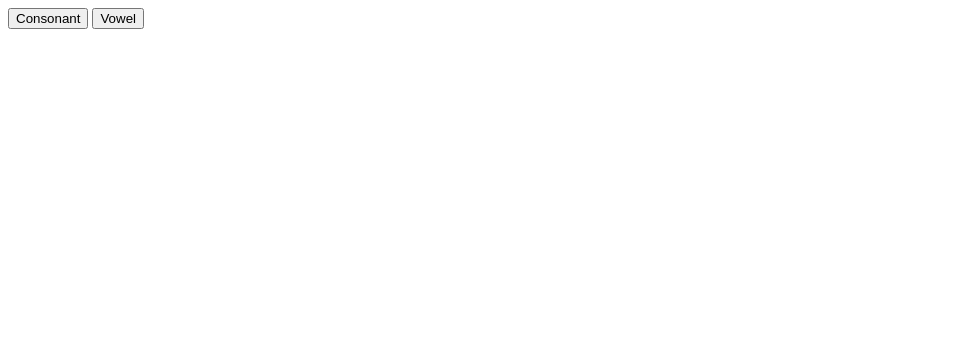
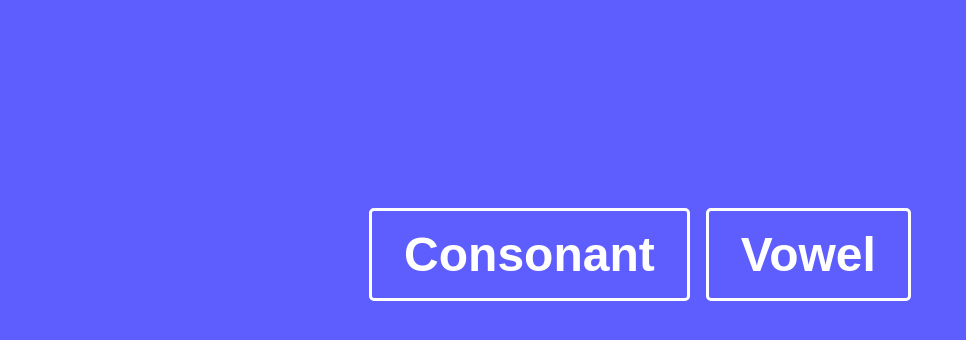
Before and after one commit to P6hi/countdown, a plain HTML site: page index.html in a window 1280 px wide. Shown: the whole page, without its empty margins (0-966 px from the left). Drawn offline with Linux system fonts and the light colour scheme.

Commit message:
Add simple styling for UI

```diff
--- a/index.html
+++ b/index.html
@@ -9,8 +9,12 @@
     <script src="script.js" defer></script>
 </head>
 <body>
-    <div class="letters"></div>
-    <button type="button" class="letter-btn consonant">Consonant</button>
-    <button type="button" class="letter-btn vowel">Vowel</button>
+    <div class="game-container">
+        <div class="letters"></div>
+        <div class="buttons-container">
+            <button type="button" class="letter-btn consonant">Consonant</button>
+            <button type="button" class="letter-btn vowel">Vowel</button>
+        </div>
+    </div>
 </body>
 </html>
--- a/style.css
+++ b/style.css
@@ -0,0 +1,47 @@
+body {
+    background-color: rgb(94, 94, 255);
+    display: flex;
+    justify-content: center;
+    font-family: Verdana, Geneva, Tahoma, sans-serif;
+    justify-content: center;
+}
+
+.game-container {
+    width: 80%;
+}
+
+.buttons-container {
+    display: flex;
+    justify-content: center;
+    gap: 1rem;
+}
+
+.letters {
+    display: grid;
+    grid-template-columns: repeat(auto-fill, minmax(100px, 1fr));
+    justify-content: center;
+    align-content: center;
+    height: 25vh;
+    gap: 1rem;
+    color: white
+}
+
+.letters > p {
+    border: 3px solid rgb(255, 255, 255);
+    border-radius: 5px;
+    display: flex;
+    justify-content: center;
+    align-items: center;
+    font-size: 5rem;
+}
+
+.letter-btn {
+    padding: 1rem 2rem;
+    color: white;
+    border: 3px solid rgb(255, 255, 255);
+    border-radius: 5px;
+    font-size: 3rem;
+    font-weight: bold;
+    background: transparent;
+    cursor: pointer;
+}
```
